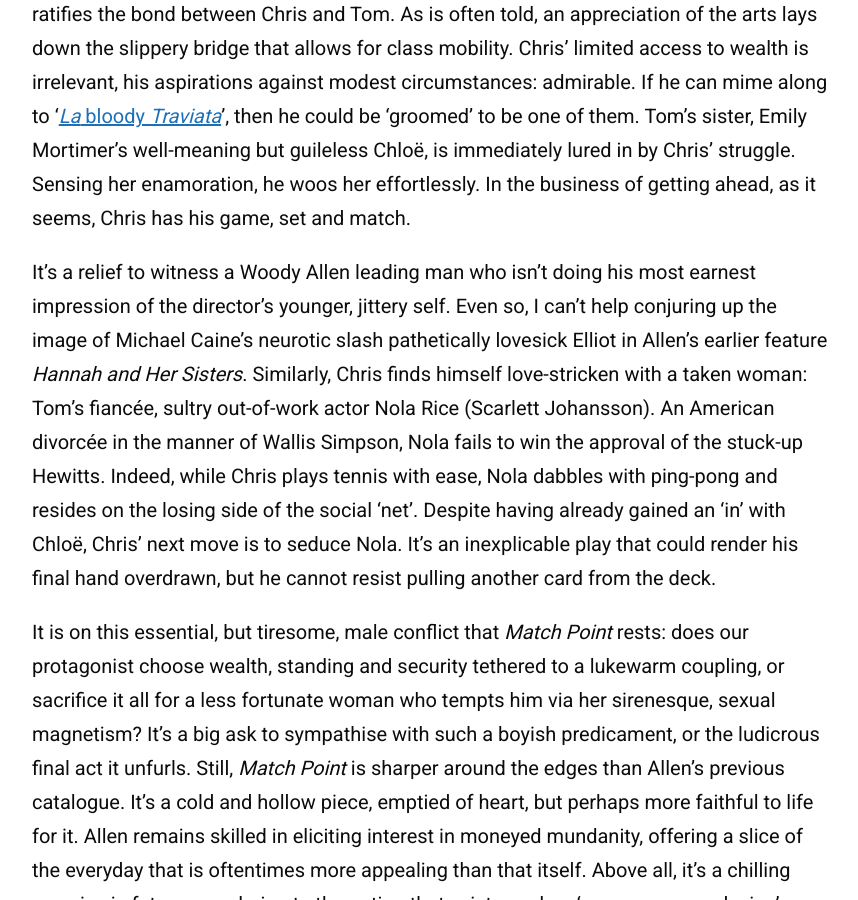
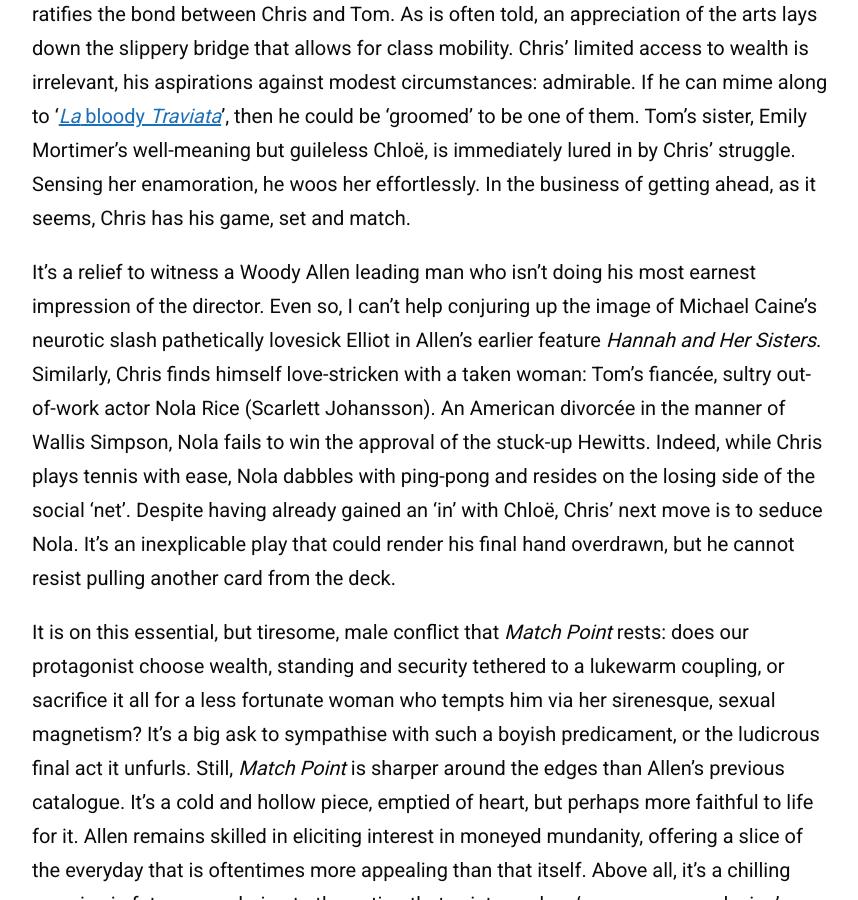
Before and after one commit to zoeurl/zoedowney.github.io, a Jekyll site: the page built from _posts/2024-2-22-match-point.md, in a window 1280 px wide and 900 px high, scrolled down 2199 px. Shown: the whole window, without its empty margins (208-1066 px from the left). Built offline with Jekyll 4.4.1, drawn with Linux system fonts in a browser that asks for light colours.

Commit message:
Update 2024-2-22-match-point.md

```diff
--- a/_posts/2024-2-22-match-point.md
+++ b/_posts/2024-2-22-match-point.md
@@ -19,7 +19,7 @@
 
 Like Ripley, Chris does some studying. He brushes up on (_The Cambridge Companion to_) Dostoevsky—notably _Crime and Punishment_—throwing out literary morsels to reel in future parents-in-law played by Brian Cox and Penelope Wilton. Rather than [jazz](https://www.youtube.com/watch?v=mT-fOr29OfA&t=1s&ab_channel=TomasvdB), it’s opera that ratifies the bond between Chris and Tom. As is often told, an appreciation of the arts lays down the slippery bridge that allows for class mobility. Chris’ limited access to wealth is irrelevant, his aspirations against modest circumstances: admirable. If he can mime along to ‘[_La_ bloody _Traviata_](https://en.wikipedia.org/wiki/La_traviata)’, then he could be ‘groomed’ to be one of them. Tom’s sister, Emily Mortimer’s well-meaning but guileless Chloë, is immediately lured in by Chris’ struggle. Sensing her enamoration, he woos her effortlessly. In the business of getting ahead, as it seems, Chris has his game, set and match.
 
-It’s a relief to witness a Woody Allen leading man who isn’t doing his most earnest impression of the director’s younger, jittery self. Even so, I can't help conjuring up the image of Michael Caine’s neurotic slash pathetically lovesick Elliot in Allen’s earlier feature _Hannah and Her Sisters_. Similarly, Chris finds himself love-stricken with a taken woman: Tom’s fiancée, sultry out-of-work actor Nola Rice (Scarlett Johansson). An American divorcée in the manner of Wallis Simpson, Nola fails to win the approval of the stuck-up Hewitts. Indeed, while Chris plays tennis with ease, Nola dabbles with ping-pong and resides on the losing side of the social ‘net’. Despite having already gained an ‘in’ with Chloë, Chris’ next move is to seduce Nola. It’s an inexplicable play that could render his final hand overdrawn, but he cannot resist pulling another card from the deck.
+It’s a relief to witness a Woody Allen leading man who isn’t doing his most earnest impression of the director. Even so, I can't help conjuring up the image of Michael Caine’s neurotic slash pathetically lovesick Elliot in Allen’s earlier feature _Hannah and Her Sisters_. Similarly, Chris finds himself love-stricken with a taken woman: Tom’s fiancée, sultry out-of-work actor Nola Rice (Scarlett Johansson). An American divorcée in the manner of Wallis Simpson, Nola fails to win the approval of the stuck-up Hewitts. Indeed, while Chris plays tennis with ease, Nola dabbles with ping-pong and resides on the losing side of the social ‘net’. Despite having already gained an ‘in’ with Chloë, Chris’ next move is to seduce Nola. It’s an inexplicable play that could render his final hand overdrawn, but he cannot resist pulling another card from the deck.
 
 It is on this essential, but tiresome, male conflict that _Match Point_ rests: does our protagonist choose wealth, standing and security tethered to a lukewarm coupling, or sacrifice it all for a less fortunate woman who tempts him via her sirenesque, sexual magnetism? It's a big ask to sympathise with such a boyish predicament, or the ludicrous final act it unfurls. Still, _Match Point_ is sharper around the edges than Allen’s previous catalogue. It’s a cold and hollow piece, emptied of heart, but perhaps more faithful to life for it. Allen remains skilled in eliciting interest in moneyed mundanity, offering a slice of the everyday that is oftentimes more appealing than that itself. Above all, it’s a chilling exercise in fate, surrendering to the notion that existence has ‘no purpose, no design’—an honest thesis carelessly misapplied to enable the chaos of its main character’s selfish dealings and conveniently sideline his [culpability](https://www.theguardian.com/film/2023/sep/08/woody-allen-venice-applause-metoo) for them.
 
```
